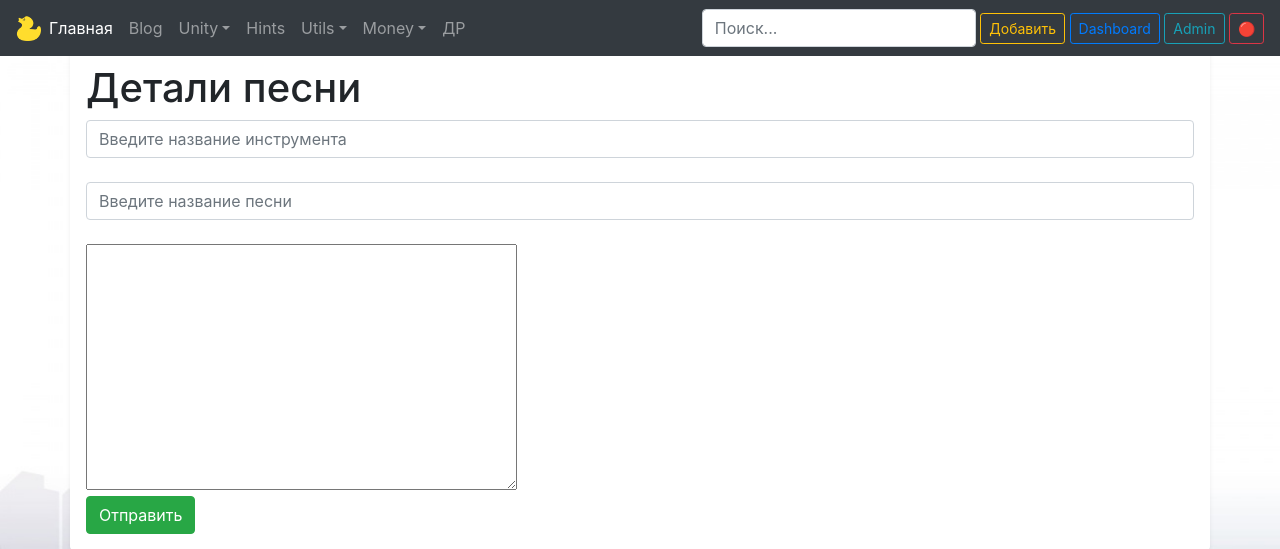
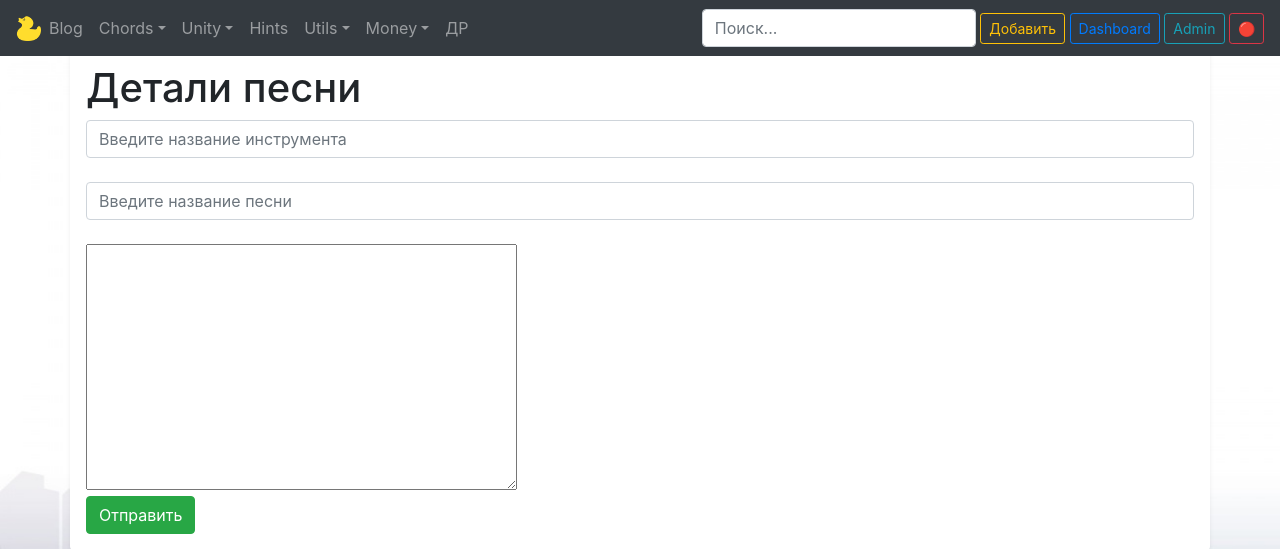
Before and after one commit to on15floor/lab15_django, a Django app: page /chords/song/create in a window 1280 px wide. Shown: the top 549 px of the page. Run offline with Django 3.2, Linux system fonts and the light colour scheme; the visitor is signed in with stand-in values (Sample User, id 1); some libraries are stand-ins or nearby versions.

Commit message:
Change navbar and refactor some static files

```diff
--- a/scr/blog/templates/blog/post_details.html
+++ b/scr/blog/templates/blog/post_details.html
@@ -5,7 +5,7 @@
 <!-- include summernote css/js -->
 <link href="https://cdn.jsdelivr.net/npm/summernote@0.8.18/dist/summernote-bs4.min.css" rel="stylesheet">
 <script src="https://cdn.jsdelivr.net/npm/summernote@0.8.18/dist/summernote-bs4.min.js"></script>
-<script src="{% static '/blog/js/summernote_text.js' %}"></script>
+<script src="{% static '/js/summernote_text.js' %}"></script>
 {% endblock %}
 
 {% block title %}Блог > Детали поста{% endblock %}
--- a/scr/chords/templates/chords/song_details.html
+++ b/scr/chords/templates/chords/song_details.html
@@ -1,13 +1,14 @@
 {% extends 'base.html' %}
 {% load static %}
-{% block title %}Аккорды > Детали песни{% endblock %}
 
 {% block head %}
 <!-- include summernote css/js -->
 <link href="https://cdn.jsdelivr.net/npm/summernote@0.8.18/dist/summernote-bs4.min.css" rel="stylesheet">
 <script src="https://cdn.jsdelivr.net/npm/summernote@0.8.18/dist/summernote-bs4.min.js"></script>
-<script src="{% static '/blog/js/summernote_text.js' %}"></script>
+<script src="{% static '/js/summernote_text.js' %}"></script>
 {% endblock %}
+
+{% block title %}Аккорды > Детали песни{% endblock %}
 
 {% block body %}
 <div class="container pt-5 my-3 p-3 bg-white rounded shadow-sm">
--- a/scr/main/templates/navbar.html
+++ b/scr/main/templates/navbar.html
@@ -10,10 +10,15 @@
     </button>
     <div class="collapse navbar-collapse" id="navbarCollapse">
         <ul class="navbar-nav mr-auto">
-            <li class="nav-item active">
-                <a class="nav-link" href="{% url 'index' %}">Главная<span class="sr-only">(current)</span></a>
+            <li class="nav-item"><a class="nav-link" href="{% url 'blog' %}">Blog</a></li>
+            <li class="nav-item dropdown">
+                <a class="nav-link dropdown-toggle" href="#" id="navbarDropdownUnity" role="button"
+                   data-toggle="dropdown" aria-haspopup="true" aria-expanded="false">Chords</a>
+                <div class="dropdown-menu" aria-labelledby="navbarDropdownUnity">
+                    <a class="dropdown-item" href="{% url 'chords' 'guitar' %}">Гитара</a>
+                    <a class="dropdown-item" href="{% url 'chords' 'ukulele' %}">Укулеле</a>
+                </div>
             </li>
-            <li class="nav-item"><a class="nav-link" href="{% url 'blog' %}">Blog</a></li>
             <li class="nav-item dropdown">
                 <a class="nav-link dropdown-toggle" href="#" id="navbarDropdownUnity" role="button"
                    data-toggle="dropdown" aria-haspopup="true" aria-expanded="false">Unity</a>
```
Also changed, not shown: scr/main/static/js/summernote_text.js (renamed from scr/blog/static/blog/js/summernote_text.js).
